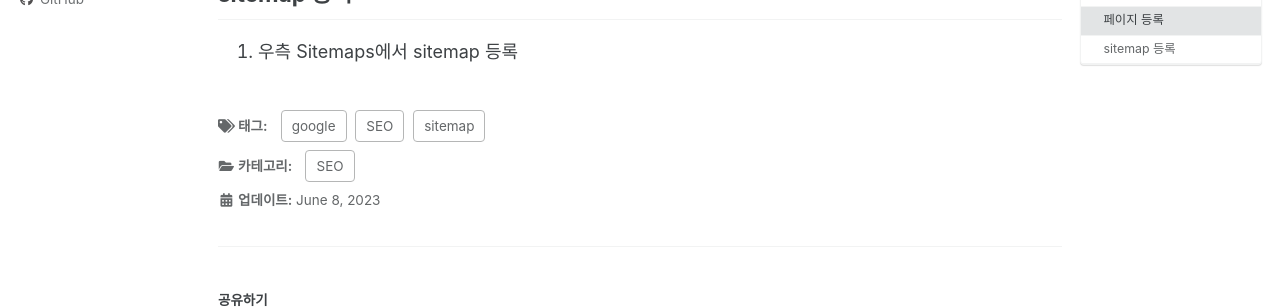
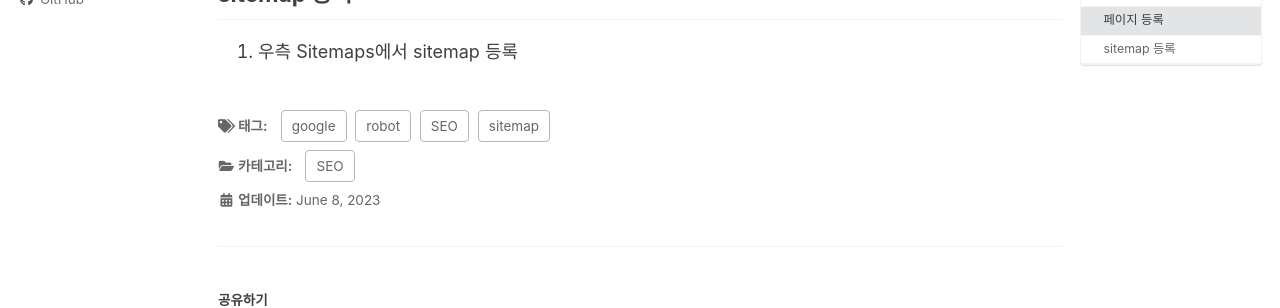
Before and after one commit to wichan7/wichan7.github.io, a Jekyll site: the page built from _posts/2023-06-08-SEO.md, in a window 1280 px wide and 900 px high, scrolled down 1813 px. Shown: the part 142-450 px from the top of the window. Built offline with Jekyll 4.4.1, drawn with Linux system fonts in a browser that asks for light colours; cached includes are drawn as plain includes; comment, search, counter and statistics services are not loaded.

Commit message:
Update 2023-06-08-SEO.md

```diff
--- a/_posts/2023-06-08-SEO.md
+++ b/_posts/2023-06-08-SEO.md
@@ -6,6 +6,7 @@ tags:
   - SEO
   - sitemap
   - google
+  - robot
 ---
 
 # SEO
```
